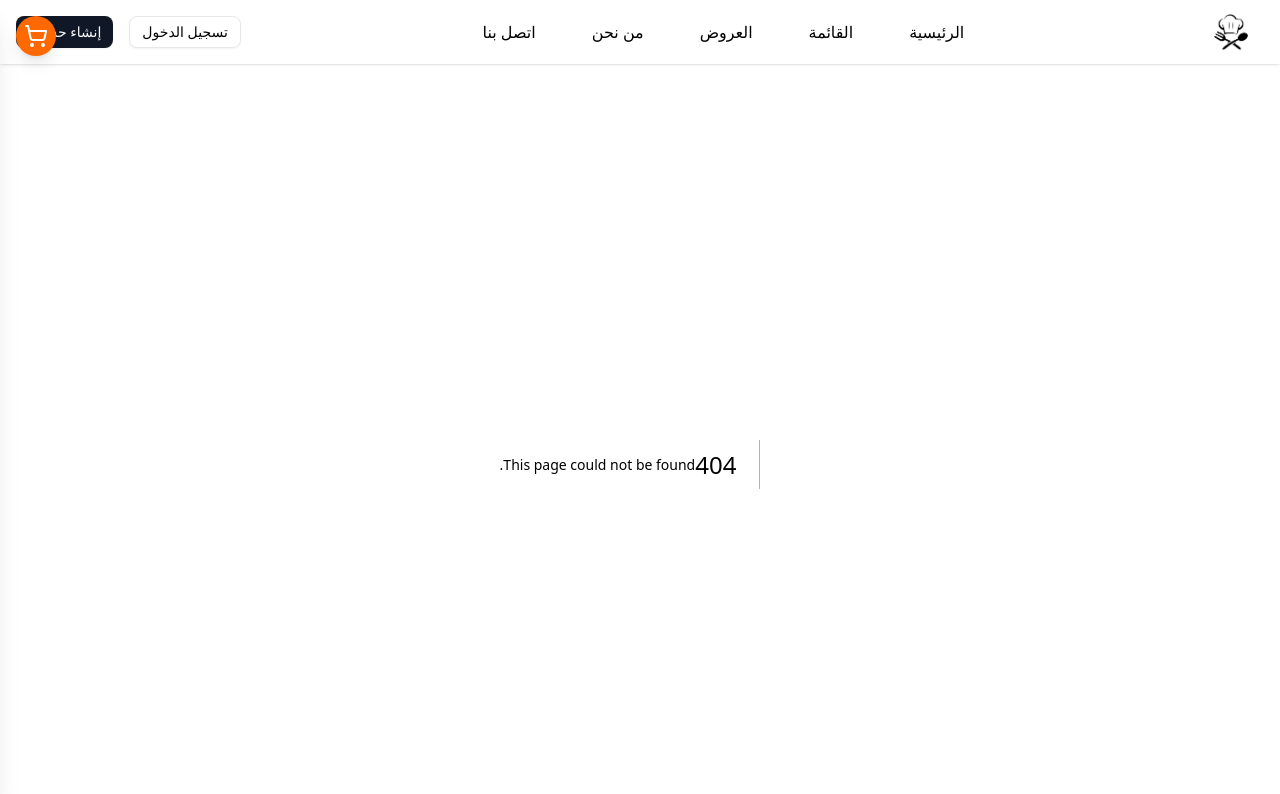
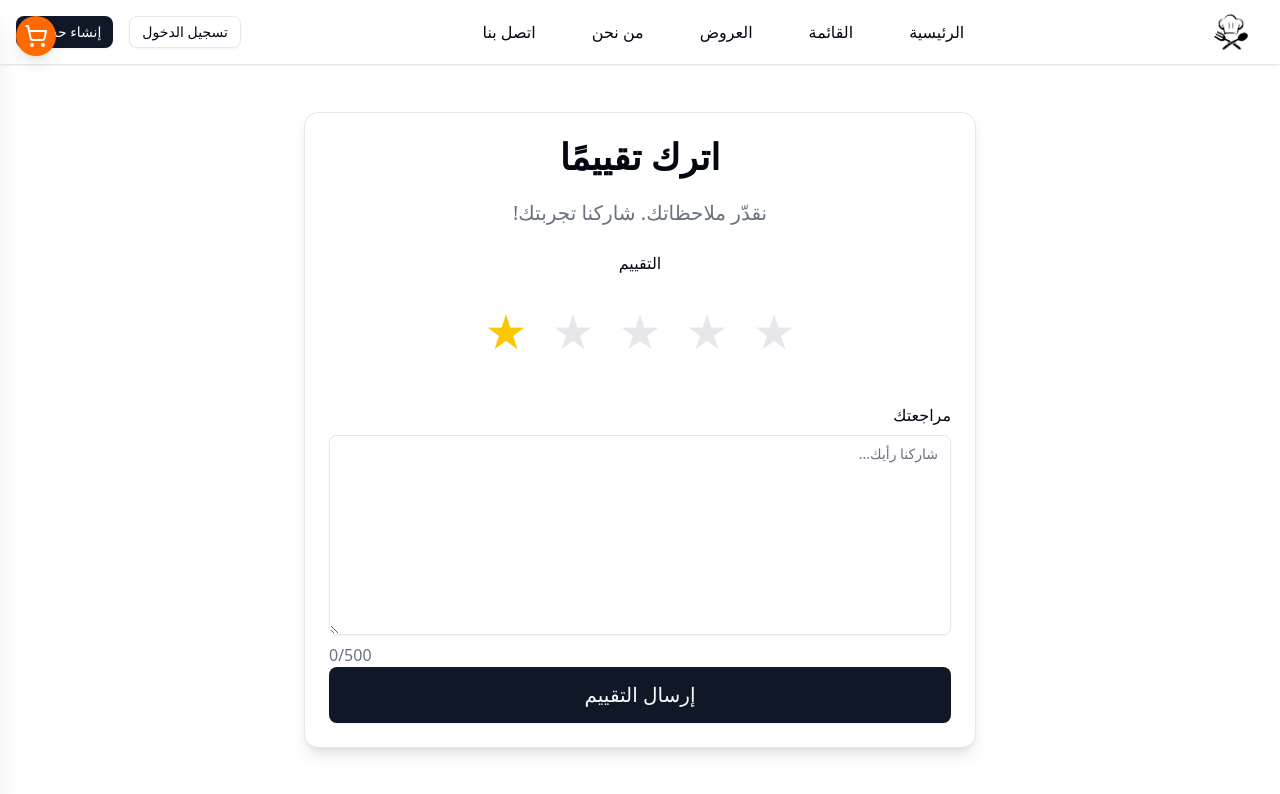
Before and after one commit to Mahmoud-D/graduation-project, a Next.js app in the folder frontend/: page /leave-review in a window 1280 px wide. Before the commit this address had no page. Shown: the top 794 px of the page. Built offline with nearby package versions, Linux system fonts and the light colour scheme.

Commit message:
Add leave review form

```diff
--- a/frontend/package.json
+++ b/frontend/package.json
@@ -18,6 +18,7 @@
     "next": "15.3.0",
     "react": "^19.0.0",
     "react-dom": "^19.0.0",
+    "sonner": "^2.0.3",
     "tailwind-merge": "^3.2.0",
     "tw-animate-css": "^1.2.5"
   },
--- /dev/null
+++ b/frontend/src/app/leave-review/page.js
@@ -0,0 +1,136 @@
+"use client";
+import { useState } from "react";
+import { Card, CardHeader, CardTitle, CardDescription, CardContent, CardFooter } from "@/components/ui/card";
+import { Textarea } from "@/components/ui/textarea";
+import { Button } from "@/components/ui/button";
+import { Label } from "@/components/ui/label";
+import { Loader2 } from "lucide-react";
+import { Toaster, toast } from 'sonner';
+
+export default function LeaveReviewPage() {
+  const [isLoading, setIsLoading] = useState(false);
+  const [form, setForm] = useState({
+    rating: "1",
+    comment: "",
+  });
+  const [hoveredRating, setHoveredRating] = useState(0);
+
+  const handleChange = (e) => {
+    const { name, value } = e.target;
+    setForm((prev) => ({ ...prev, [name]: value }));
+  };
+
+  const handleSubmit = async (e) => {
+    e.preventDefault();
+    setIsLoading(true);
+
+    try {
+      const response = await fetch("/api/reviews", {
+        method: "POST",
+        headers: { "Content-Type": "application/json" },
+        body: JSON.stringify(form),
+      });
+
+      if (response.ok) {
+        setForm({ rating: "5", comment: "" });
+        toast.success('تم إرسال التقييم', {
+          description: 'شكراً على مشاركة رأيك معنا'
+        });
+      } else {
+        toast.error('حدث خطأ', {
+          description: 'فشل في إرسال التقييم. حاول مرة أخرى.'
+        });
+      }
+    } catch (error) {
+      console.error(error);
+      toast.error('حدث خطأ', {
+        description: 'حدث خطأ غير متوقع. حاول مرة أخرى.'
+      });
+    } finally {
+      setIsLoading(false);
+    }
+  };
+
+  const maxCommentLength = 500;
+
+  return (
+    <div dir="rtl" className="container mx-auto py-12">
+      <Toaster position="top-center" expand={true} richColors />
+      <Card className="max-w-2xl mx-auto shadow-lg">
+        <CardHeader className="text-center">
+          <CardTitle className="text-4xl font-bold mb-2">اترك تقييمًا</CardTitle>
+          <CardDescription className="text-xl mt-2">
+            نقدّر ملاحظاتك. شاركنا تجربتك!
+          </CardDescription>
+        </CardHeader>
+
+        <form onSubmit={handleSubmit}>
+          <CardContent className="space-y-8">
+            <div className="space-y-4">
+              <Label htmlFor="rating" className="text-base font-medium text-center block">التقييم</Label>
+              <div className="flex gap-6 justify-center p-4">
+                {[5, 4, 3, 2, 1].map((star) => (
+                  <button
+                    key={star}
+                    type="button"
+                    onClick={() => handleChange({ target: { name: 'rating', value: star.toString() } })}
+                    onMouseEnter={() => setHoveredRating(star)}
+                    onMouseLeave={() => setHoveredRating(0)}
+                    className={`text-5xl transition-all duration-200
+                      ${hoveredRating > 0
+                        ? hoveredRating >= star
+                          ? 'text-yellow-400'
+                          : 'text-gray-200'
+                        : parseInt(form.rating) >= star
+                          ? 'text-yellow-400'
+                          : 'text-gray-200'
+                      }`}
+                    disabled={isLoading}
+                  >
+                    ★
+                  </button>
+                ))}
+              </div>
+            </div>
+
+            <div className="space-y-2">
+              <Label htmlFor="comment" className="text-base font-medium">مراجعتك</Label>
+              <Textarea
+                id="comment"
+                name="comment"
+                placeholder="شاركنا رأيك..."
+                rows={8}
+                required
+                maxLength={maxCommentLength}
+                value={form.comment}
+                onChange={handleChange}
+                className="transition-all duration-200 focus:ring-2 text-base min-h-[200px]"
+                disabled={isLoading}
+              />
+              <div className="text-base text-gray-500 text-left">
+                {form.comment.length}/{maxCommentLength}
+              </div>
+            </div>
+          </CardContent>
+
+          <CardFooter>
+            <Button
+              type="submit"
+              className="w-full h-14 text-xl font-medium transition-all duration-200"
+              disabled={isLoading}
+            >
+              {isLoading ? (
+                <>
+                  <Loader2 className="mr-2 h-5 w-5 animate-spin" />
+                  جاري الإرسال...
+                </>
+              ) : (
+                'إرسال التقييم'
+              )}
+            </Button>
+          </CardFooter>
+        </form>
+      </Card>
+    </div>
+  );
+}
--- a/frontend/src/components/sections/testimonials.js
+++ b/frontend/src/components/sections/testimonials.js
@@ -1,5 +1,8 @@
 import { Card, CardContent } from "@/components/ui/card";
+import { Button } from "@/components/ui/button";
 import Image from "next/image";
+import Link from "next/link";
+import { MessageCircle } from "lucide-react";
 
 const testimonials = [
   {
@@ -30,60 +33,80 @@ const testimonials = [
 
 export default function Testimonials() {
   return (
-    <section className="py-20 bg-light-shade">
-      <div className="container mx-auto px-4">
-        <div className="text-center mb-12">
-          <h2 className="text-4xl font-bold text-dark-shade mb-4">
+    <section className="py-24 bg-light-shade relative overflow-hidden">
+      <div className="absolute inset-0 bg-gradient-to-b from-transparent to-light-shade/30 pointer-events-none" />
+      <div className="container mx-auto px-4 relative">
+        <div className="text-center mb-16">
+          <h2 className="text-4xl font-bold text-dark-shade mb-4 tracking-tight">
             آراء عملائنا
           </h2>
-          <p className="text-lg text-dark-shade/70">
-            ماذا يقول عملاؤنا عن تجربتهم في مطعمنا
+          <p className="text-lg text-dark-shade/70 max-w-2xl mx-auto">
+            ماذا يقول عملاؤنا عن تجربتهم في مطعمنا - انضم إلى مجتمعنا وشارك تجربتك
           </p>
         </div>
 
-        <div className="grid grid-cols-1 md:grid-cols-3 gap-8">
+        <div className="grid grid-cols-1 md:grid-cols-2 lg:grid-cols-3 gap-8 mb-12">
           {testimonials.map((testimonial) => (
             <Card
               key={testimonial.id}
-              className="bg-white hover:shadow-lg transition-shadow"
+              className="bg-white hover:shadow-xl transition-all duration-300 transform hover:-translate-y-1"
             >
-              <CardContent className="p-6">
-                <div className="flex items-center gap-4 mb-4">
-                  <div className="relative w-12 h-12">
+              <CardContent className="p-8">
+                <div className="flex gap-1 mb-6">
+                  {[...Array(5)].map((_, i) => (
+                    <span
+                      key={i}
+                      className={`text-lg ${
+                        i < testimonial.rating
+                          ? "text-yellow-400"
+                          : "text-neutral-200"
+                      }`}
+                    >
+                      ★
+                    </span>
+                  ))}
+                </div>
+
+                {/* Testimonial text */}
+                <p className="text-dark-shade/80 mb-6 text-lg leading-relaxed">
+                  {testimonial.comment}
+                </p>
+
+                {/* User info at the bottom */}
+                <div className="flex items-center gap-4 pt-4 border-t border-gray-100 hover:cursor-pointer">
+                  <div className="relative w-14 h-14">
                     <Image
                       src={testimonial.image}
                       alt={testimonial.name}
                       fill
-                      className="object-cover rounded-full"
+                      className="object-cover rounded-full ring-2 ring-primary/10"
                     />
                   </div>
                   <div>
-                    <h3 className="font-semibold text-dark-shade">
+                    <h3 className="font-semibold text-dark-shade text-lg">
                       {testimonial.name}
                     </h3>
-                    <div className="flex gap-1">
-                      {[...Array(5)].map((_, i) => (
-                        <span
-                          key={i}
-                          className={`text-sm ${
-                            i < testimonial.rating
-                              ? "text-primary"
-                              : "text-neutral"
-                          }`}
-                        >
-                          ★
-                        </span>
-                      ))}
-                    </div>
+                    <span className="text-sm text-dark-shade/50">
+                      {testimonial.date}
+                    </span>
                   </div>
                 </div>
-                <p className="text-dark-shade/70 mb-3">{testimonial.comment}</p>
-                <span className="text-sm text-dark-shade/50">
-                  {testimonial.date}
-                </span>
               </CardContent>
             </Card>
           ))}
+        </div>
+
+        {/* Call to action */}
+        <div className="text-center">
+          <Link href="/leave-review" className="inline-block">
+            <Button
+              size="lg"
+              className="bg-primary hover:bg-primary/90 text-white px-8 py-6 h-auto text-lg group cursor-pointer"
+            >
+              <MessageCircle className="mr-2 h-5 w-5 group-hover:animate-bounce" />
+              شارك تجربتك معنا
+            </Button>
+          </Link>
         </div>
       </div>
     </section>
--- /dev/null
+++ b/frontend/src/components/ui/textarea.jsx
@@ -0,0 +1,20 @@
+import * as React from "react"
+
+import { cn } from "@/lib/utils"
+
+function Textarea({
+  className,
+  ...props
+}) {
+  return (
+    <textarea
+      data-slot="textarea"
+      className={cn(
+        "border-input placeholder:text-muted-foreground focus-visible:border-ring focus-visible:ring-ring/50 aria-invalid:ring-destructive/20 dark:aria-invalid:ring-destructive/40 aria-invalid:border-destructive dark:bg-input/30 flex field-sizing-content min-h-16 w-full rounded-md border bg-transparent px-3 py-2 text-base shadow-xs transition-[color,box-shadow] outline-none focus-visible:ring-[3px] disabled:cursor-not-allowed disabled:opacity-50 md:text-sm",
+        className
+      )}
+      {...props} />
+  );
+}
+
+export { Textarea }
```
Also changed, not shown: 1 other file (tests, documents, lock files or other folders).
